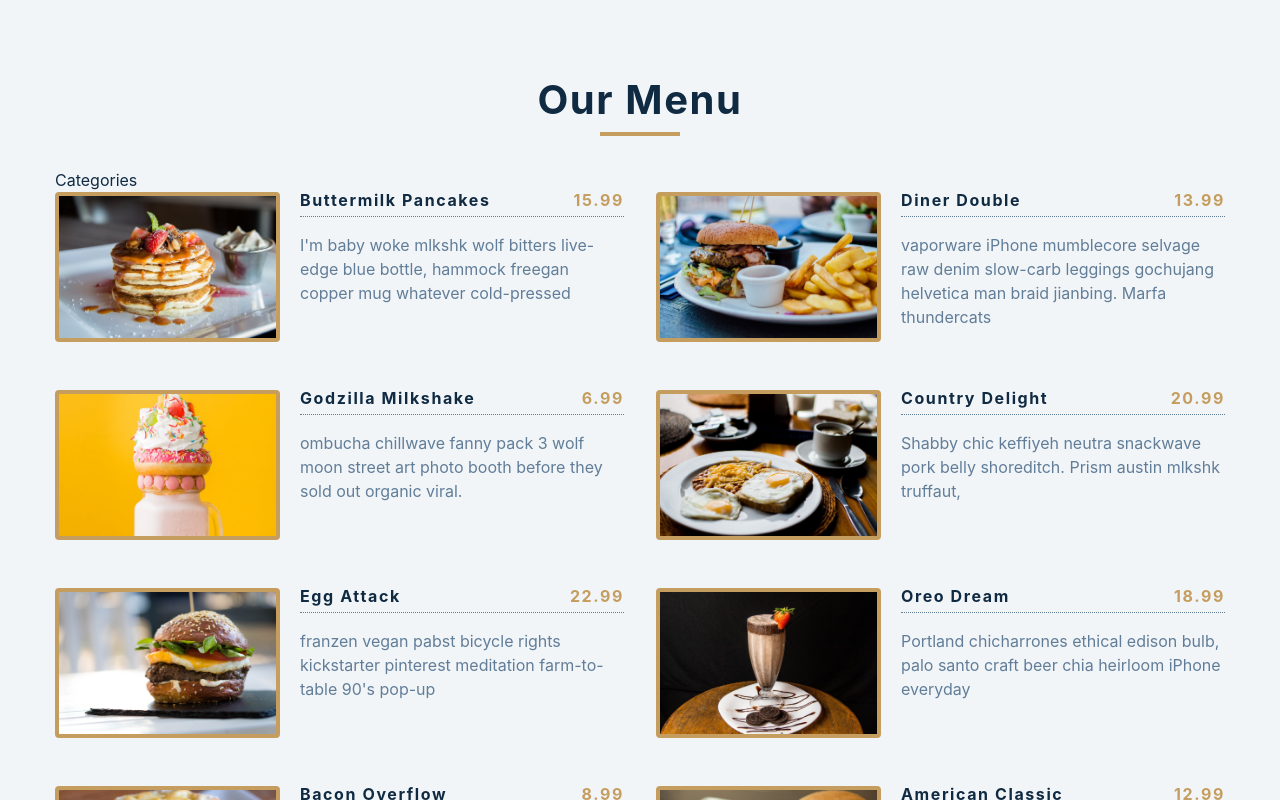
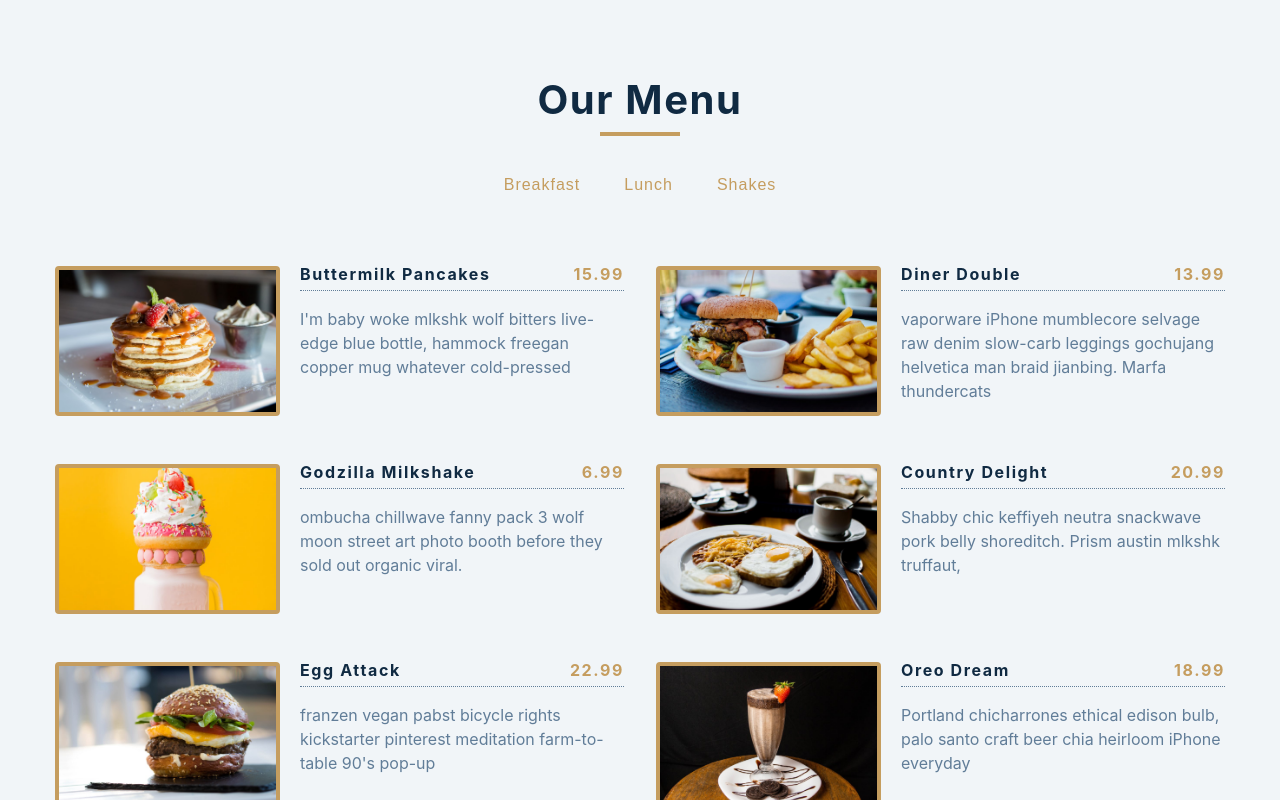
Before and after one commit to SyedMuhammedBilal/Menu-App, a React (Create React App) app: page / in a window 1280 px wide. Shown: the top 800 px of the page. Built offline with nearby package versions, Linux system fonts and the light colour scheme.

Commit message:
more changes

```diff
--- a/src/App.js
+++ b/src/App.js
@@ -9,11 +9,8 @@ function App() {
   const [categories, setCategories] = useState([]);
 
   const filterItem = (category) => {
-    const newItem = items.filter((item) => {
-      if(item.category === category) {
-        setMenuItems(newItem)
-      }
-    })
+    const newItem = items.filter((item) => item.category === category)
+    setMenuItems(newItem);
   }
 
   return (
@@ -23,7 +20,7 @@ function App() {
           <h2>Our Menu</h2>
           <div className='underline'></div>
         </div>
-        <Categories />
+        <Categories filterItem={filterItem} />
         <Menu items={menuItems} />
       </section>
 
--- a/src/components/Categories.jsx
+++ b/src/components/Categories.jsx
@@ -1,9 +1,26 @@
 import React from 'react'
 
-function Categories() {
+const Categories = ({ filterItem }) => {
     return (
-        <div>
-            Categories
+        <div className='btn-container'>
+            <button
+                className='filter-btn'
+                onClick={() => filterItem('breakfast')}
+            >
+                Breakfast
+            </button>
+            <button
+                className='filter-btn'
+                onClick={() => filterItem('lunch')}
+            >
+                Lunch
+            </button>
+            <button
+                className='filter-btn'
+                onClick={() => filterItem('shakes')}
+            >
+                Shakes
+            </button>
         </div>
     )
 }
--- a/src/index.css
+++ b/src/index.css
@@ -2,6 +2,7 @@
   padding: 0;
   margin: 0;
   box-sizing: border-box;
+  outline: none;
 }
 
 body {
```
Also changed, not shown: 1 other file (tests, documents, lock files or other folders).
